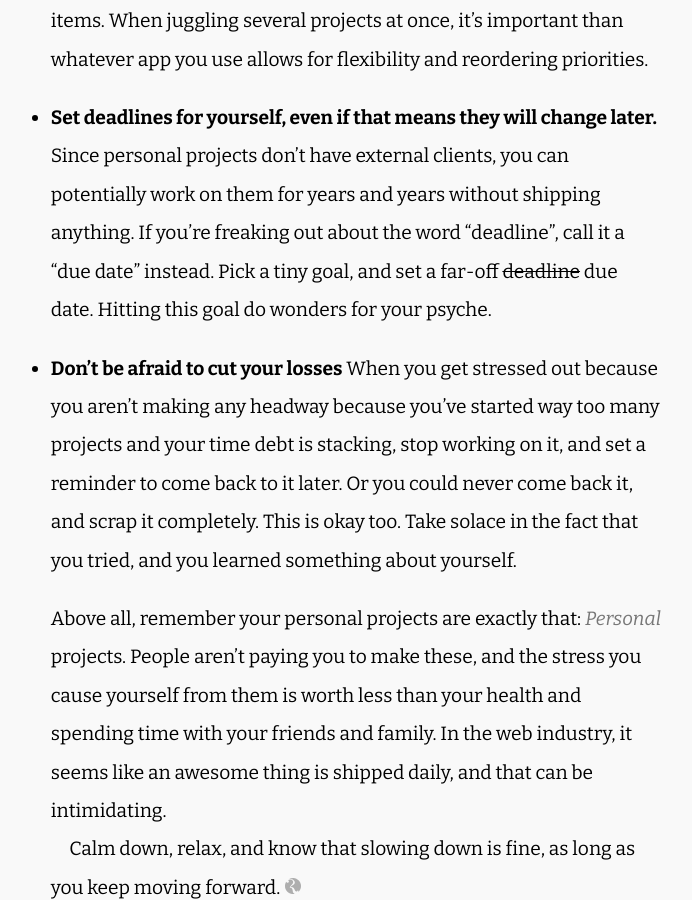
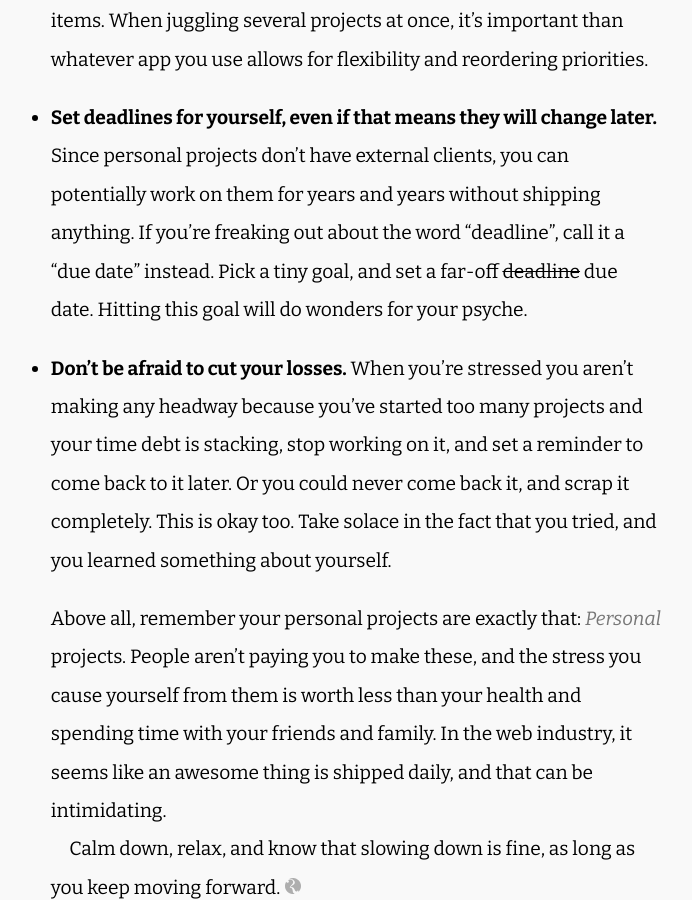
Before and after one commit to WriteEditor/ryan-rushing, a Jekyll site: the page built from _posts/writing/2013-06-20-keeping-sane-while-keeping-busy.md, in a window 1280 px wide and 900 px high, scrolled down 1827 px. Shown: the whole window, without its empty margins (282-974 px from the left). Built offline with Jekyll 4.4.1, drawn with Linux system fonts in a browser that asks for light colours; comment, search, counter and statistics services are not loaded.

Commit message:
fixed typos and wording

```diff
--- a/_posts/writing/2013-06-20-keeping-sane-while-keeping-busy.md
+++ b/_posts/writing/2013-06-20-keeping-sane-while-keeping-busy.md
@@ -15,8 +15,8 @@ To keep my sanity during busy times, here's some things I try to remember.
 + **Don't start a project until you've completed another.** Think about your time in terms of money, so when you're busy, you're in debt. When you want to buy those sweet $100 shoes, but have $1000 in credit card debt, it's probably better to pay off the debt first. Treat your time the same way. Even the smallest amount of work on your large project is worth more than starting a tiny, new project.
 + **Use agile methodology.** Don't work and work and work and work until your project is "perfect", but rather, figure out what it would take to *ship* the initial product. (This is called the minimal viable product (MVP) in Agile.) Once version 1.0 is shipped, continue to make iterations on your product, then prioritize new features as you think of them. *Bonus:* This'll also give you an excuse to regularly announce the new features you've added.
 + **Use a to do list app.** There are different levels of to do apps, but you'll want to find an app allows for due dates and project folders. (I love [Things](http://culturedcode.com/things/) by Cultured Code.) Using pen and paper is fine, but I tend to write quickly and messily when writing to do lists, and most apps have the ability to switch and move and check and uncheck to do items. When juggling several projects at once, it's important than whatever app you use allows for flexibility and reordering priorities.
-+ **Set deadlines for yourself, even if that means they will change later.** Since personal projects don't have external clients, you can potentially work on them for years and years without shipping anything. If you're freaking out about the word "deadline", call it a "due date" instead. Pick a tiny goal, and set a far-off <s>deadline</s> due date. Hitting this goal do wonders for your psyche.
-+ **Don't be afraid to cut your losses** When you get stressed out because you aren't making any headway because you've started way too many projects and your time debt is stacking, stop working on it, and set a reminder to come back to it later. Or you could never come back it, and scrap it completely. This is okay too. Take solace in the fact that you tried, and you learned something about yourself.
++ **Set deadlines for yourself, even if that means they will change later.** Since personal projects don't have external clients, you can potentially work on them for years and years without shipping anything. If you're freaking out about the word "deadline", call it a "due date" instead. Pick a tiny goal, and set a far-off <s>deadline</s> due date. Hitting this goal will do wonders for your psyche.
++ **Don't be afraid to cut your losses.** When you're stressed you aren't making any headway because you've started too many projects and your time debt is stacking, stop working on it, and set a reminder to come back to it later. Or you could never come back it, and scrap it completely. This is okay too. Take solace in the fact that you tried, and you learned something about yourself.
 
 Above all, remember your personal projects are exactly that: *Personal* projects. People aren't paying you to make these, and the stress you cause yourself from them is worth less than your health and spending time with your friends and family. In the web industry, it seems like an awesome thing is shipped daily, and that can be intimidating.
 
```
